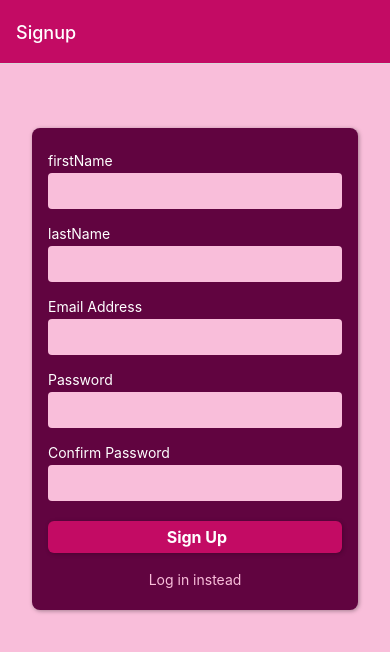
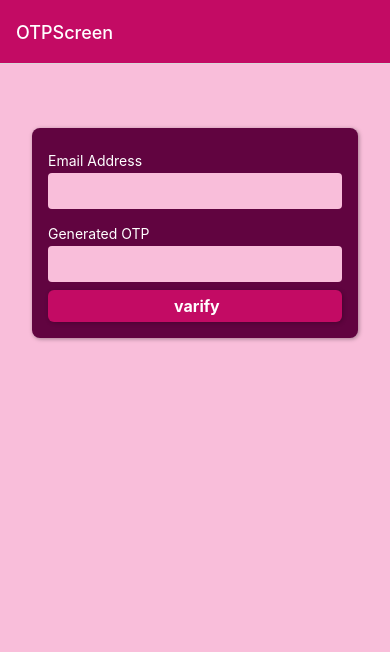
Before and after one commit to ranaawais0303/LunchApp, a React Native app: screen /OTPScreen in a window 390 px wide. Shown: the top 652 px of the page. Built offline with nearby package versions, Linux system fonts and the light colour scheme.

Commit message:
otp varification and error handle

```diff
--- a/App.js
+++ b/App.js
@@ -7,25 +7,27 @@ import LoginScreen from "./screens/LoginScreen";
 import SignupScreen from "./screens/SignupScreen";
 import WelcomeScreen from "./screens/WelcomeScreen";
 import { Colors } from "./constants/styles";
+import OTPScreen from "./screens/OTPScreen";
 
 const Stack = createNativeStackNavigator();
 
-function AuthStack() {
-  return (
-    <Stack.Navigator
-      screenOptions={{
-        headerStyle: { backgroundColor: Colors.primary500 },
-        headerTintColor: "white",
-        contentStyle: {
-          backgroundColor: Colors.primary100,
-        },
-      }}
-    >
-      <Stack.Screen name="Login" component={LoginScreen} />
-      <Stack.Screen name="Signup" component={SignupScreen} />
-    </Stack.Navigator>
-  );
-}
+// function AuthStack() {
+//   return (
+//     <Stack.Navigator
+//       screenOptions={{
+//         headerStyle: { backgroundColor: Colors.primary500 },
+//         headerTintColor: "white",
+//         contentStyle: {
+//           backgroundColor: Colors.primary100,
+//         },
+//       }}
+//     >
+//       <Stack.Screen name="Login" component={LoginScreen} />
+//       <Stack.Screen name="Signup" component={SignupScreen} />
+//       <Stack.Screen name="OTPScreen" component={OTPScreen} />
+//     </Stack.Navigator>
+//   );
+// }
 
 function AuthenticatedStack() {
   return (
@@ -47,6 +49,7 @@ export default function App() {
       <StatusBar style="inverted" />
       <NavigationContainer>
         <Stack.Navigator
+          initialRouteName="OTPScreen"
           screenOptions={{
             headerStyle: { backgroundColor: Colors.primary500 },
             headerTintColor: "white",
@@ -56,6 +59,8 @@ export default function App() {
           }}
         >
           <Stack.Screen name="Signup" component={SignupScreen} />
+          <Stack.Screen name="OTPScreen" component={OTPScreen} />
+
           <Stack.Screen name="Login" component={LoginScreen} />
           <Stack.Screen name="Welcome" component={WelcomeScreen} />
         </Stack.Navigator>
--- /dev/null
+++ b/screens/OTPScreen.js
@@ -0,0 +1,132 @@
+import React, { useState } from "react";
+
+import { View, StyleSheet, Alert } from "react-native";
+import { Colors } from "../constants/styles";
+import Input from "../components/Auth/Input";
+import Button from "../components/UI/Button";
+import { varifyUser } from "../util/auth";
+
+function OTPScreen({ navigation }) {
+  const [data, setData] = useState({
+    email: "",
+    otp: "",
+  });
+  const [errors, setErrors] = useState({});
+  const [isAuthenticating, setIsAuthenticating] = useState(false);
+
+  function onSubmitHandler() {
+    let valid = true;
+    if (!data.email) {
+      handleError("please input email", "email");
+      valid = false;
+    } else if (
+      !data.email.match(
+        /^[a-zA-Z0-9.!#$%&'*+/=?^_`{|}~-]+@[a-zA-Z0-9-]+(?:\.[a-zA-Z0-9-]+)*$/
+      )
+    ) {
+      handleError("Email must include @", "email");
+      valid = false;
+    }
+    if (!data.otp) {
+      handleError("please input otp", "otp");
+      valid = false;
+    } else if (data.otp.length !== 6) {
+      handleError("OTP Length must be 6 digit", "otp");
+      valid = false;
+    }
+    if (valid) {
+      varify();
+    }
+  }
+
+  ////Input handler
+  function handleInput(name, input) {
+    console.log(name, input);
+    setData((prevState) => ({ ...prevState, [name]: input }));
+  }
+
+  ///Error Handler/////////////
+  function handleError(errorMessage, input) {
+    setErrors((prevState) => ({ ...prevState, [input]: errorMessage }));
+  }
+
+  async function varify() {
+    try {
+      const res = await varifyUser({
+        email: data.email,
+        otp: data.otp,
+      })
+        .then((res) => {
+          console.log(res.data);
+          navigation.navigate("Login");
+          //   setIsAuthenticating(false);
+        })
+        .catch((err) => {
+          //   Alert.alert(err.message, "User is already exsist please varify mail");
+          if (err.code === "ERR_BAD_REQUEST" || err.code === "ERR_NETWORK") {
+            Alert.alert(err.code, "Invalid enteries");
+            console.log(err.code);
+            return;
+          }
+        });
+      //   if (res.data) {
+      //     navigation.navigate("Login");
+      //     setIsAuthenticating(false);
+      //   }
+    } catch (error) {
+      Alert.alert(error);
+      setIsAuthenticating(false);
+    }
+    setIsAuthenticating(false);
+  }
+
+  //////////////Loading Overlay//////////////////////////////////
+  if (isAuthenticating) {
+    return <LoadingOverlay message="Logging user in...." />;
+  }
+
+  //////////////////////////////////////////////
+  return (
+    <View style={styles.container}>
+      <Input
+        label="Email Address"
+        onUpdateValue={handleInput.bind(null, "email")}
+        keyboardType="email-address"
+        value={data.email}
+        error={errors.email}
+        onFocus={() => {
+          handleError(null, "email");
+        }}
+      />
+      <Input
+        onUpdateValue={handleInput.bind(null, "otp")}
+        label="Generated OTP"
+        value={data.otp}
+        error={errors.otp}
+        onFocus={() => {
+          handleError(null, "otp");
+        }}
+      />
+      <View style={styles.buttons}>
+        <Button onPress={onSubmitHandler}> varify</Button>
+      </View>
+    </View>
+  );
+}
+
+export default OTPScreen;
+
+const styles = StyleSheet.create({
+  container: {
+    marginTop: 64,
+    marginHorizontal: 32,
+    padding: 16,
+    borderRadius: 8,
+    backgroundColor: Colors.primary800,
+    elevation: 2,
+    shadowColor: "black",
+    shadowOffset: { width: 1, height: 1 },
+    shadowOpacity: 0.35,
+    shadowRadius: 4,
+  },
+});
--- a/screens/SignupScreen.js
+++ b/screens/SignupScreen.js
@@ -7,7 +7,7 @@ import FlatButton from "../components/UI/FlatButton";
 import Button from "../components/UI/Button";
 import LoadingOverlay from "../components/UI/LoadingOverlay";
 
-function SignupScreen() {
+function SignupScreen({ navigation }) {
   const [data, setData] = useState({
     firstName: "",
     lastName: "",
@@ -18,7 +18,7 @@ function SignupScreen() {
   const [isAuthenticating, setIsAuthenticating] = useState(false);
   const [errors, setErrors] = useState({});
 
-  /////////////////// On Submit button and check validations
+  /////////////////// On Submit button and check validations//////////////////////
   function onSubmitHandler() {
     let valid = true;
     if (!data.email) {
@@ -61,7 +61,7 @@ function SignupScreen() {
       signupHandler();
     }
   }
-
+  ///////////////////////////////////////////////////////////////
   ////Input handler
   function handleInput(name, input) {
     console.log(name, input);
@@ -71,6 +71,8 @@ function SignupScreen() {
   function handleError(errorMessage, input) {
     setErrors((prevState) => ({ ...prevState, [input]: errorMessage }));
   }
+
+  ///////////Signup handler Create user in database..............................
   async function signupHandler() {
     setIsAuthenticating(true);
     try {
@@ -79,15 +81,21 @@ function SignupScreen() {
         lastName: data.lastName,
         email: data.email,
         password: data.password,
-      });
-
-      console.log(res);
-      if (res.split(" ").pop() === "409") {
-        Alert.alert(res, "USER IS ALREADY EXIST");
-      } else if (res === "CONFLICT") {
-        Alert.alert(res, "USER chacha EXIST");
+      })
+        .then((res) => res.data)
+        .catch((err) => {
+          console.log(err.message);
+          if (err.message.split(" ").pop() === "409") {
+            Alert.alert(
+              err.message,
+              "User is already exsist please varify mail"
+            );
+          }
+        });
+      if (res) {
+        setIsAuthenticating(false);
+        navigation.navigate("OTPScreen");
       }
-      console.log("there is an error");
     } catch (error) {
       Alert.alert(error);
       setIsAuthenticating(false);
@@ -95,8 +103,7 @@ function SignupScreen() {
     setIsAuthenticating(false);
   }
 
-  console.log(data.firstName);
-
+  //////////////Loading Overlay//////////////////////////////////
   if (isAuthenticating) {
     return <LoadingOverlay message="Logging user in...." />;
   }
--- a/util/auth.js
+++ b/util/auth.js
@@ -3,35 +3,33 @@ import axios from "axios";
 const BACKEND_URL = "http://192.168.1.124:8000/api/users/";
 async function authenticate(mode, firstName, lastName, email, password) {
   const url = `${BACKEND_URL}/${mode}`;
-  console.log("pass----", password);
-  console.log("name-----", firstName);
-  console.log("lname----", lastName);
-  console.log("email----", email);
-  return await axios
-    .post(url, {
-      firstName: firstName,
-      lastName: lastName,
-      email: email,
-      password: password,
-    })
-    .then((res) => {
-      console.log("response", res.data);
-      return res.data;
-    })
-    .catch((error) => {
-      return error.message;
-    });
 
-  //   return response.data;
+  return await axios.post(url, {
+    firstName: firstName,
+    lastName: lastName,
+    email: email,
+    password: password,
+  });
 }
+
+//////////signup user
 export function createUser({ firstName, lastName, email, password }) {
-  console.log("pass", password);
-  console.log("name", firstName);
-  console.log("lname", lastName);
-  console.log("email", email);
   return authenticate("signup", firstName, lastName, email, password);
 }
 
+////////////varify user with otp
+export async function varifyUser({ email, otp }) {
+  const url = `${BACKEND_URL}/signup/varify`;
+
+  const res = await axios.post(url, {
+    email: email,
+    otp: otp,
+  });
+  console.log("......", email);
+  console.log("......", otp);
+  return res;
+  //   return authenticate("signup/varify", email, otp);
+}
 export function login(email, password) {
   return authenticate("login", email, password);
 }
```
